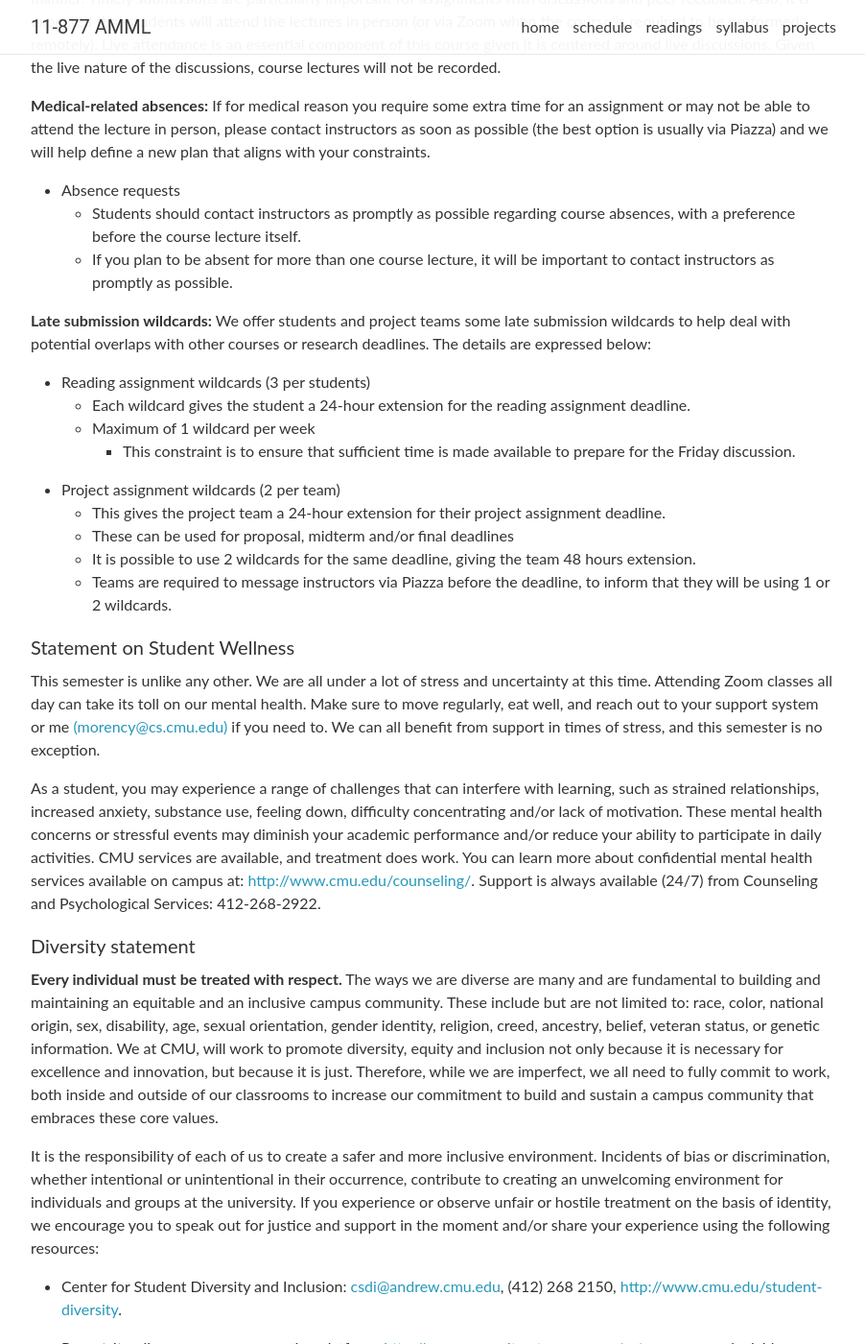
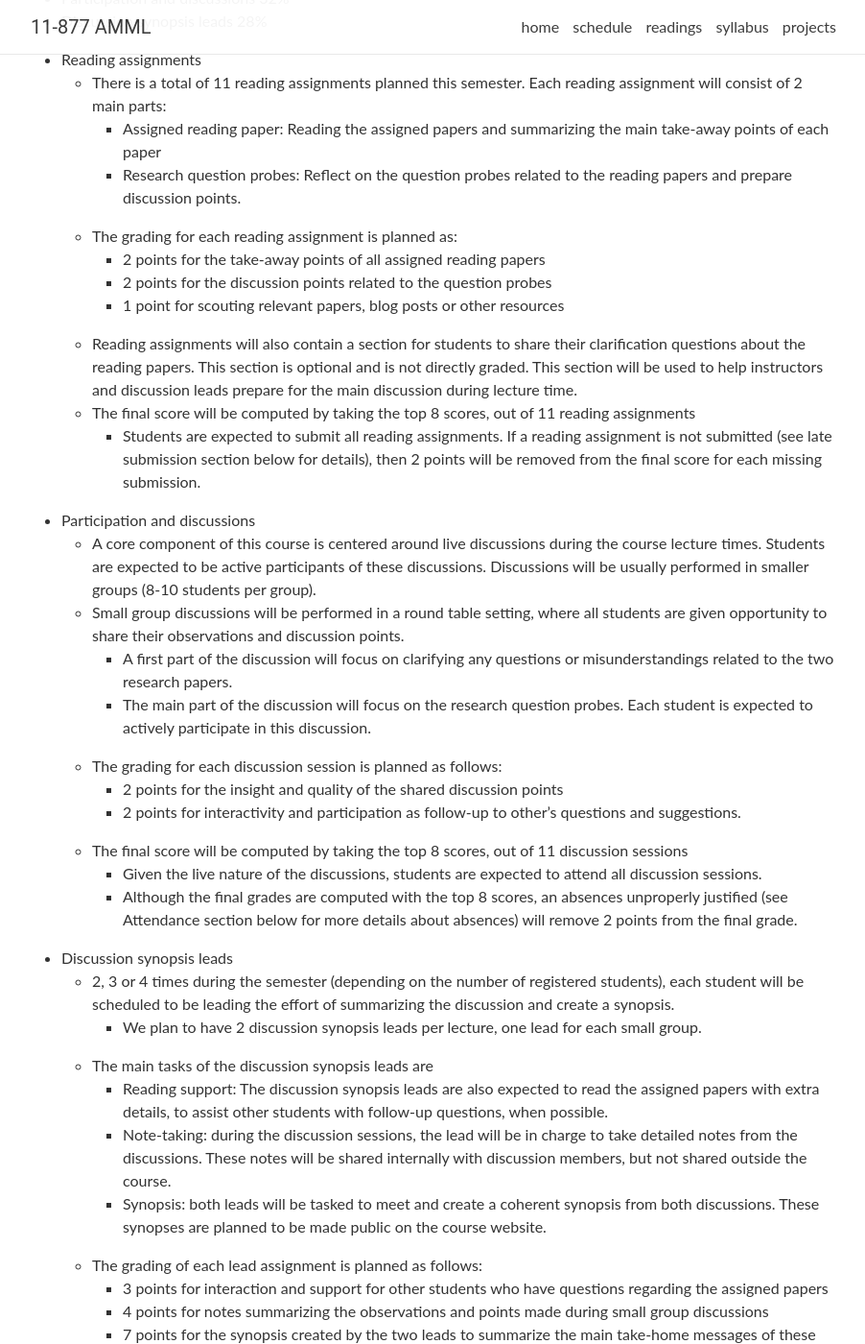
Before and after one commit to CMU-MultiComp-Lab/adv-mmml-course, a Jekyll site: the page built from _pages/syllabus.md, in a window 1280 px wide and 1400 px high, scrolled down 1671 px. Shown: the whole window at 96% size, without its empty margins (188-1090 px from the left). Built offline with Jekyll 4.4.1, drawn with Linux system fonts in a browser that asks for light colours; nearby versions of some CDN libraries; comment, search, counter and statistics services are not loaded; some of the changed text lies outside the part shown.

Commit message:
Update syllabus.md

```diff
--- a/_pages/syllabus.md
+++ b/_pages/syllabus.md
@@ -43,6 +43,48 @@ The course is expected to be in-person given its discussion-based approach. Stud
 - Final report (Due Monday 5/2 at 8pm ET) – Final report describing explored research ideas, with experimental results and discussion.
 
 ### Grades
+
+**Grading breakdown for 6-unit version (no course project)**
+- Reading assignments 40%
+- Participation and discussions 32%
+- Discussion synopsis leads 28%
+
+- Reading assignments
+  - There is a total of 11 reading assignments planned this semester. Each reading assignment will consist of 2 main parts:
+    - Assigned reading paper: Reading the assigned papers and summarizing the main take-away points of each paper
+    - Research question probes: Reflect on the question probes related to the reading papers and prepare discussion points.
+  - The grading for each reading assignment is planned as:
+    - 2 points for the take-away points of all assigned reading papers
+    - 2 points for the discussion points related to the question probes
+    - 1 point for scouting relevant papers, blog posts or other resources
+  - Reading assignments will also contain a section for students to share their clarification questions about the reading papers. This section is optional and is not directly graded. This section will be used to help instructors and discussion leads prepare for the main discussion during lecture time.
+  - The final score will be computed by taking the top 8 scores, out of 11 reading assignments
+    - Students are expected to submit all reading assignments. If a reading assignment is not submitted (see late submission section below for details), then 2 points will be removed from the final score for each missing submission.
+- Participation and discussions
+  - A core component of this course is centered around live discussions during the course lecture times. Students are expected to be active participants of these discussions. Discussions will be usually performed in smaller groups (8-10 students per group).
+  - Small group discussions will be performed in a round table setting, where all students are given opportunity to share their observations and discussion points.
+    - A first part of the discussion will focus on clarifying any questions or misunderstandings related to the two research papers.
+    - The main part of the discussion will focus on the research question probes. Each student is expected to actively participate in this discussion.
+  - The grading for each discussion session is planned as follows:
+    - 2 points for the insight and quality of the shared discussion points
+    - 2 points for interactivity and participation as follow-up to other’s questions and suggestions.
+  - The final score will be computed by taking the top 8 scores, out of 11 discussion sessions
+    - Given the live nature of the discussions, students are expected to attend all discussion sessions.
+    - Although the final grades are computed with the top 8 scores, an absences unproperly justified (see Attendance section below for more details about absences) will remove 2 points from the final grade.
+
+- Discussion synopsis leads
+  - 2, 3 or 4 times during the semester (depending on the number of registered students), each student will be scheduled to be leading the effort of summarizing the discussion and create a synopsis.
+    - We plan to have 2 discussion synopsis leads per lecture, one lead for each small group.
+  - The main tasks of the discussion synopsis leads are
+    - Reading support: The discussion synopsis leads are also expected to read the assigned papers with extra details, to assist other students with follow-up questions, when possible.
+    - Note-taking: during the discussion sessions, the lead will be in charge to take detailed notes from the discussions. These notes will be shared internally with discussion members, but not shared outside the course.
+    - Synopsis: both leads will be tasked to meet and create a coherent synopsis from both discussions. These synopses are planned to be made public on the course website.
+  - The grading of each lead assignment is planned as follows:
+    - 3 points for interaction and support for other students who have questions regarding the assigned papers
+    - 4 points for notes summarizing the observations and points made during small group discussions
+    - 7 points for the synopsis created by the two leads to summarize the main take-home messages of these discussions
+  - The final score will be computers by taking the top 2 scores, if the student was discussion synopsis lead more than twice during the semester.
+
 
 #### Notes about absences and late submissions
 
```
